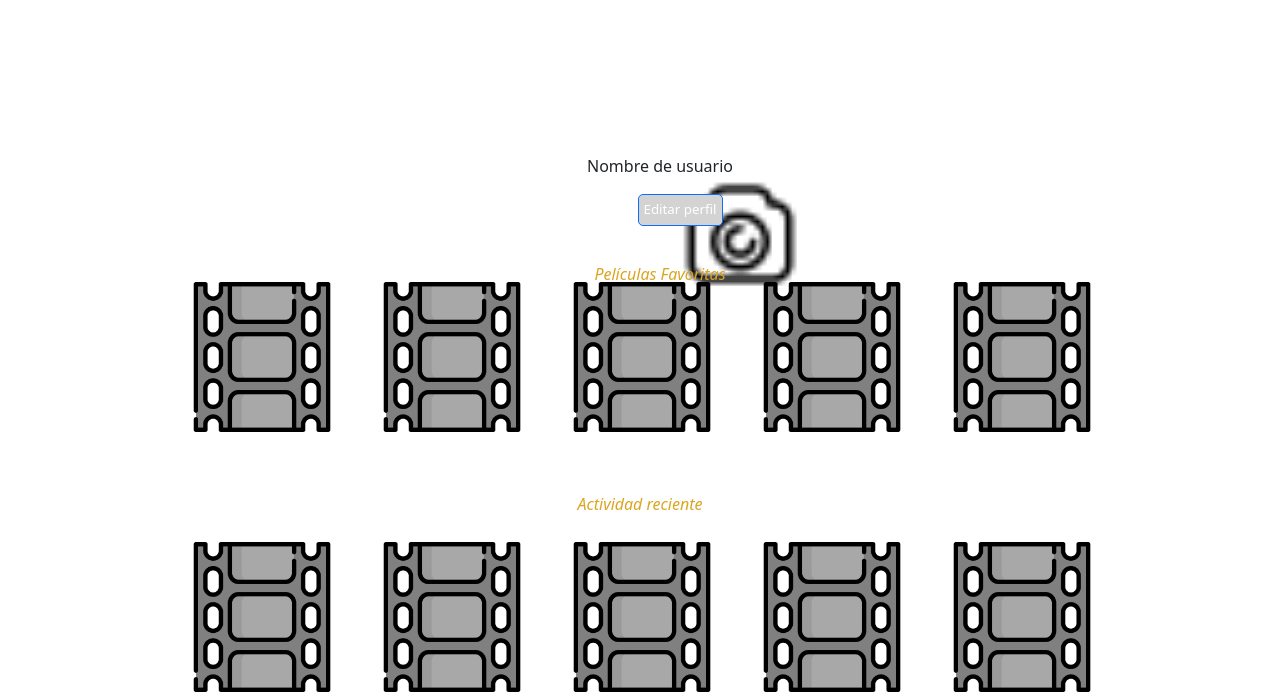
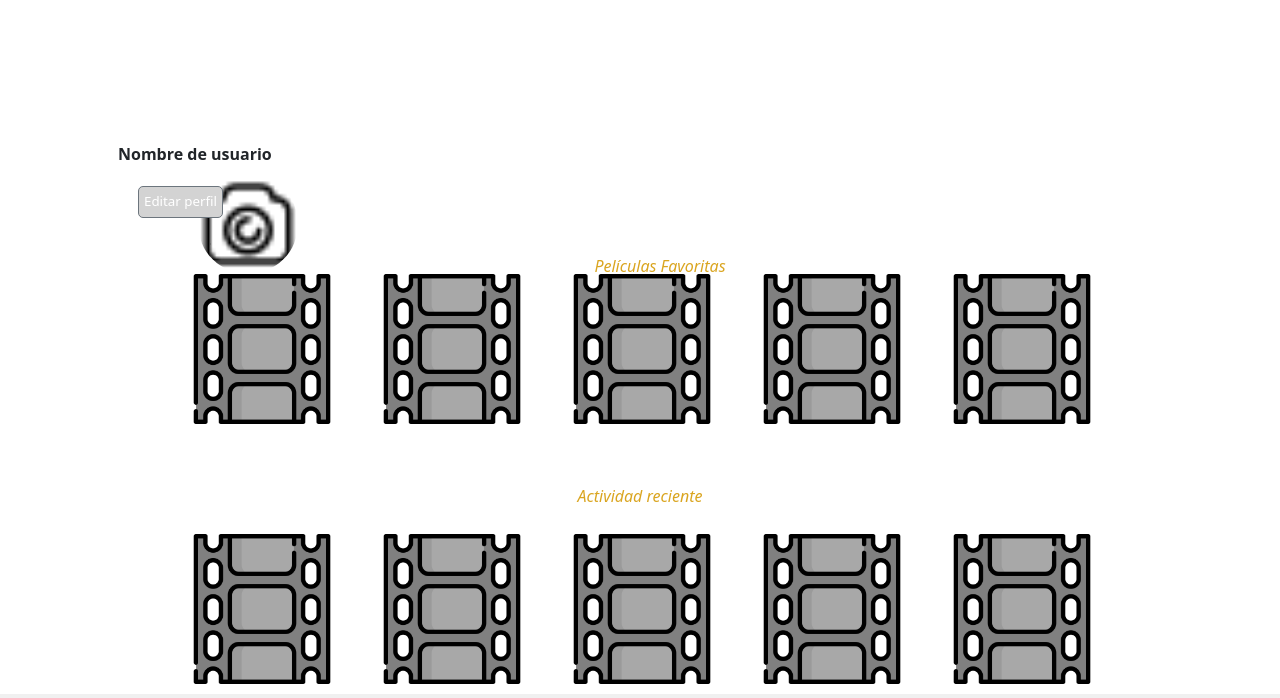
Before and after one commit to facundo-dondan/Flixtime, a plain HTML site: page pages/perfil.html in a window 1280 px wide. Shown: the part 86-784 px from the top of the page. Drawn offline with nearby package versions, Linux system fonts and the light colour scheme.

Commit message:
segunto intento de cambios a perfil

```diff
--- a/css/styles.css
+++ b/css/styles.css
@@ -100,8 +100,8 @@ footer div {
     position: relative;
     top: 150px;
     left: 100px;
-    width: 120px;
-    height: 120px;
+    width: 100px;
+    height: auto;
 
 }
 .username {
@@ -147,13 +147,18 @@ footer div {
 @media (max-width: 768px) {
     .profile {
         width: 80px;
-        height: 80px;
     }
     .username, .edit-profile {
         font-size: 1rem;
     }
     .fav-movies, .recent-movies {
         width: 80%;
+    }
+}
+
+@media (max-width: 480px) {
+    .profile {
+        width: 60px;
     }
 }
 
--- a/pages/perfil.html
+++ b/pages/perfil.html
@@ -38,10 +38,10 @@
    </header>
 
     <main class="container text-center mt-4">
-        <section class="profile-section">
-            <img src="/Flixtime/assets/profile.png" alt="profile" class="profile img-fluid">
-            <p class="username">Nombre de usuario</p>
-            <p class="edit-profile btn btn-primary">Editar perfil</p>
+        <section class="profile-section d-flex flex-column align-items-start ms-3">
+            <img src="../assets/profile.png" alt="profile" class="profile img-fluid rounded-circle">
+            <p class="username mt-2 fw-bold">Nombre de usuario</p>
+            <p class="edit-profile btn btn-secondary mt-1">Editar perfil</p>
         </section>
 
         <section>
```
